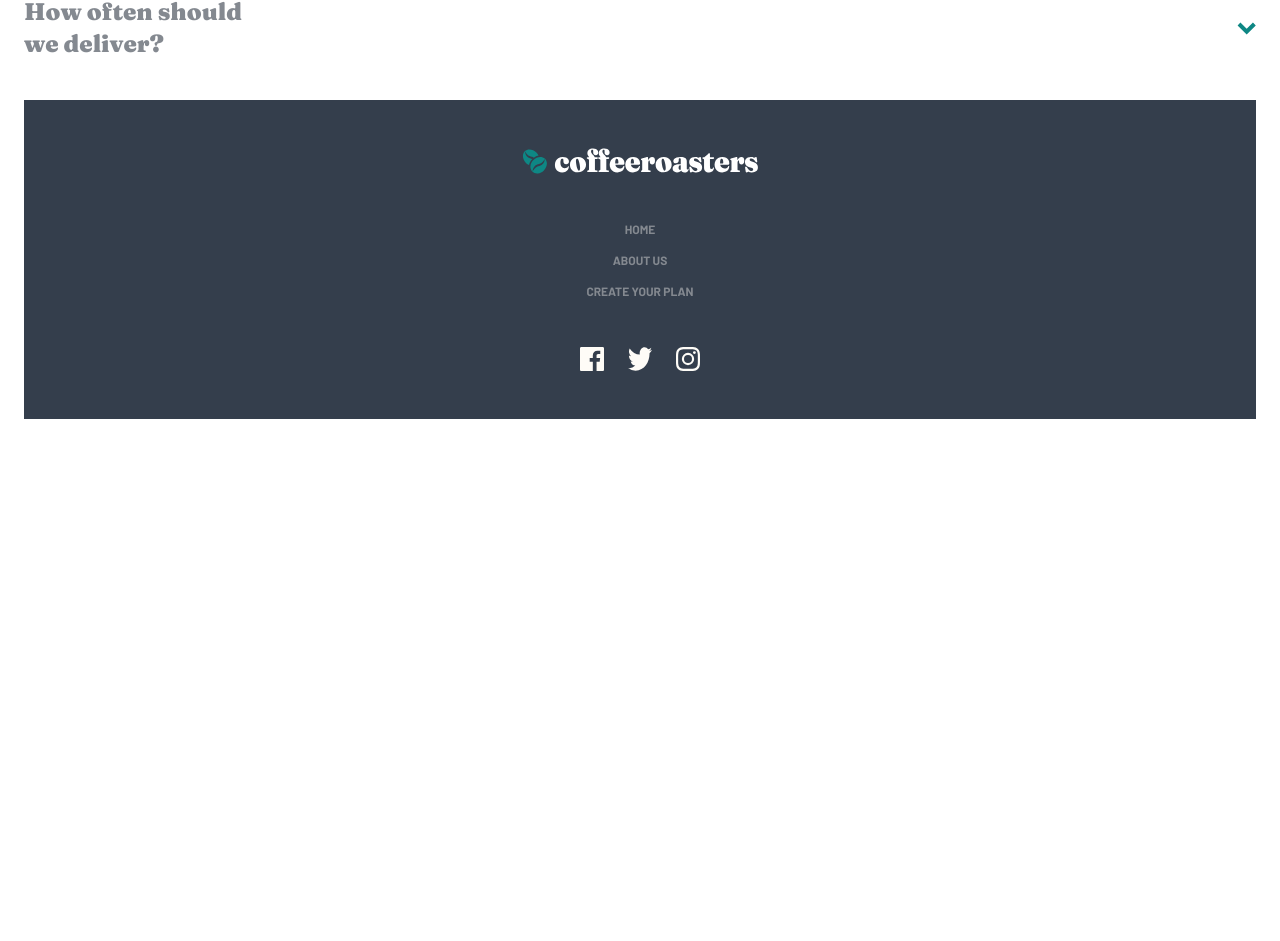
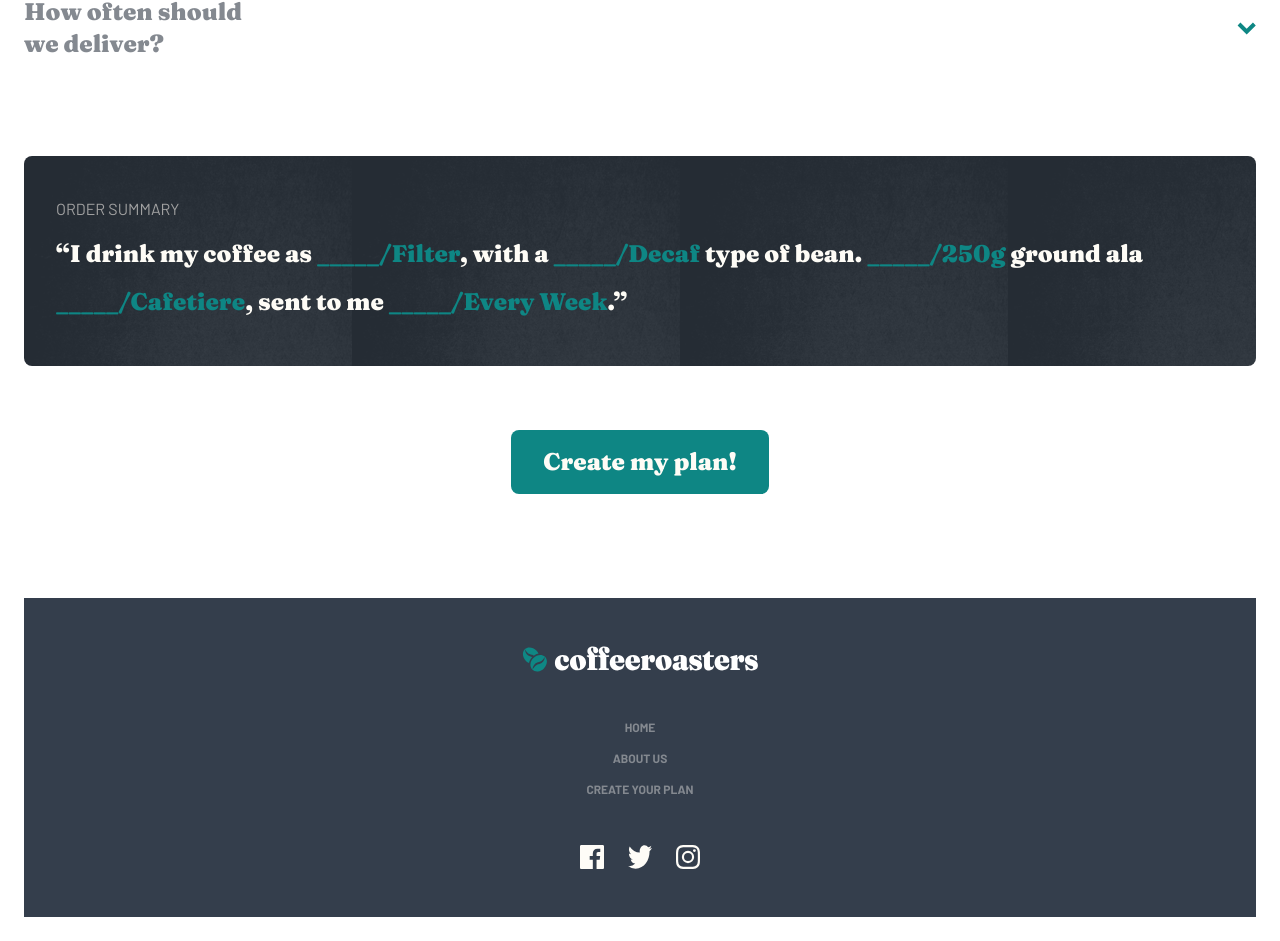
Before and after one commit to SuhasPatnaik/coffeeroasters-subscription-site, a React (Vite) app: page /subscribe in a window 1280 px wide. Shown: the part 1963-2904 px from the top of the page. Before the commit the page ends 2406 px from the top, so only its background shows below. Built offline with nearby package versions, Linux system fonts and the light colour scheme.

Commit message:
Created an Order Summary skeletal

```diff
--- a/src/components/page/SubscriptionPage.tsx
+++ b/src/components/page/SubscriptionPage.tsx
@@ -2,6 +2,7 @@ import { useLocation } from "react-router";
 import Steps from "../shared/Steps";
 import Hero from "../subscribe/Hero";
 import PreferenceQuestionnaire from "../subscribe/PreferenceQuestionnaire";
+import OrderSummary from "../subscribe/OrderSummary";
 
 export default function SubscriptionPage() {
   const location = useLocation();
@@ -12,6 +13,7 @@ export default function SubscriptionPage() {
       <Hero />
       <Steps isDarkTheme={isDarkTheme} />
       <PreferenceQuestionnaire />
+      <OrderSummary />
     </div>
   );
 }
--- a/src/components/subscribe/Accordion.tsx
+++ b/src/components/subscribe/Accordion.tsx
@@ -36,7 +36,7 @@ export default function Accordion({ preference }) {
               className="bg-gray-200 text-neutral-900 rounded-md py-8 px-6 flex flex-col gap-2 text-left cursor-pointer hover:bg-secondary-accent focus:bg-primary-accent focus:text-neutral-200"
             >
               <h2 className="font-heading text-h4">{option.name}</h2>
-              <p className="">{option.description}</p>
+              <p>{option.description}</p>
             </button>
           );
         })}
--- /dev/null
+++ b/src/components/subscribe/OrderSummary.tsx
@@ -0,0 +1,27 @@
+import Button from "../shared/Button";
+
+export default function OrderSummary() {
+  return (
+    <div>
+      <div
+        className="rounded-lg py-10 px-8"
+        style={{
+          backgroundImage: `URL("/images/plan/mobile/bg-order-summary.png")`,
+        }}
+      >
+        <h1 className="uppercase text-neutral-400 mb-2">order summary</h1>
+        <p className="font-heading text-h4/loose">
+          “I drink my coffee as{" "}
+          <span className="text-primary-accent">_____/Filter</span>, with a{" "}
+          <span className="text-primary-accent">_____/Decaf</span> type of bean.{" "}
+          <span className="text-primary-accent">_____/250g</span> ground ala{" "}
+          <span className="text-primary-accent">_____/Cafetiere</span>, sent to
+          me <span className="text-primary-accent">_____/Every Week</span>.”
+        </p>
+      </div>
+      <div className="text-center my-16">
+        <Button>Create my plan!</Button>
+      </div>
+    </div>
+  );
+}
--- a/src/utils/constants.ts
+++ b/src/utils/constants.ts
@@ -119,7 +119,7 @@ export const preferenceMenu = [
           "Just like regular coffee, except the caffeine has been removed",
       },
       {
-        name: "Belnded",
+        name: "Blended",
         description:
           "Combination of two or three dark roasted beans of organic coffees",
       },
```
